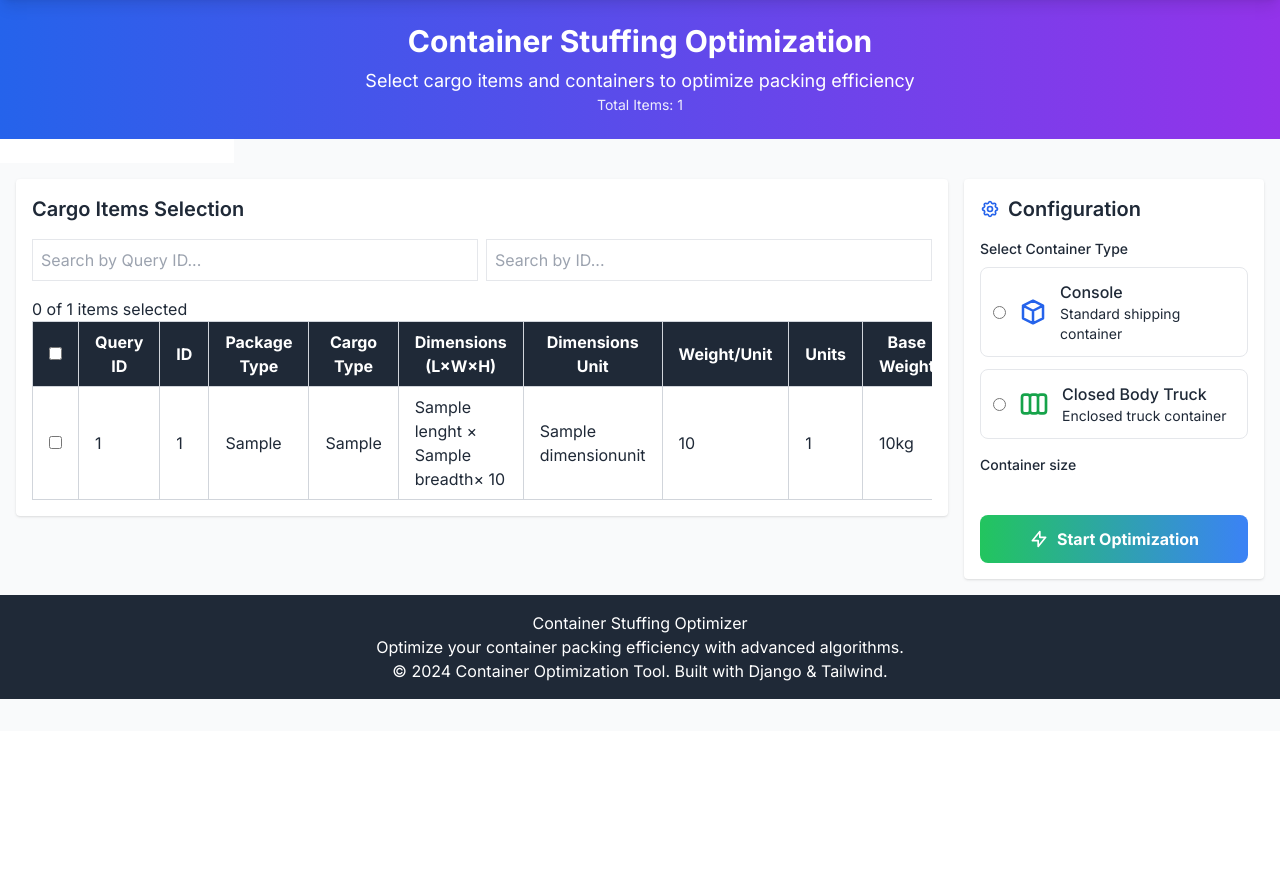
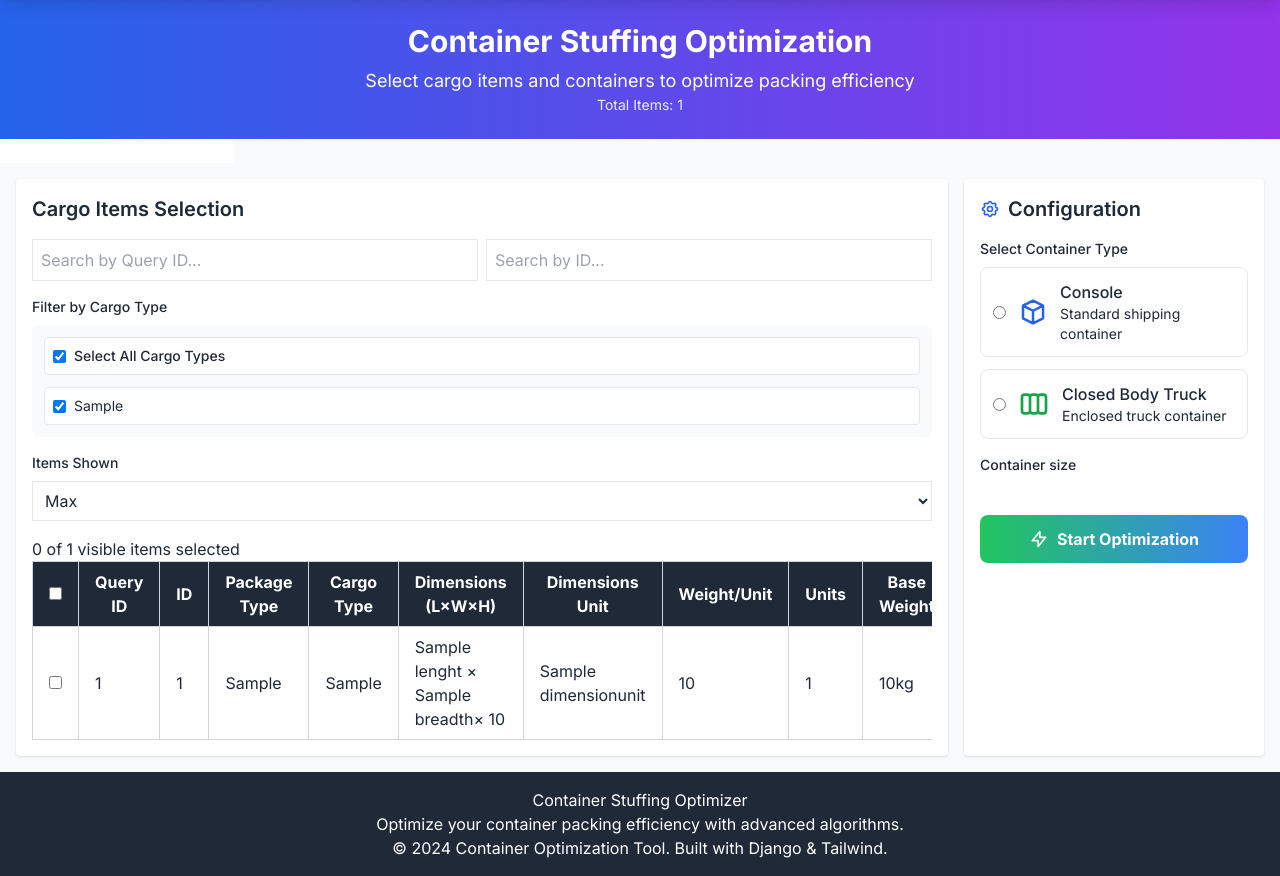
Before and after one commit to ZephyrianDawnstrider/cargo-fit-planner, a Django app: template optimization/templates/optimization/upload.html in a window 1280 px wide. Shown: the part 69-945 px from the top of the page. Before the commit the page ends 768 px from the top, so only its background shows below. Run offline with Django 5.2, Linux system fonts and the light colour scheme; the template is opened without the code that fills it: most values are stand-ins (such as "Sample title", 1, 10 or a date in 2020); form fields are guessed from the names that the template uses; some libraries are stand-ins or nearby versions.

Commit message:
frount end change

```diff
--- a/optimization/templates/optimization/upload.html
+++ b/optimization/templates/optimization/upload.html
@@ -128,38 +128,60 @@
             dropdownCssClass: "tailwind-select2"
         });
 
-        // Search functionality for cargo items
-        function filterRows() {
+        // Combined filter function for cargo items
+        function updateTable() {
             const queryId = document.getElementById('search-query-id').value.toLowerCase().trim();
             const id = document.getElementById('search-id').value.toLowerCase().trim();
+            const selectedCargoTypes = Array.from(document.querySelectorAll('.cargo-type-checkbox:checked')).map(cb => cb.value);
+            const itemsPerPage = document.getElementById('items-per-page').value;
             const rows = document.querySelectorAll('tbody tr');
+            let visibleCount = 0;
             rows.forEach(row => {
                 const rowQueryId = row.cells[1].textContent.toLowerCase().trim();
                 const rowId = row.cells[2].textContent.toLowerCase().trim();
+                const cargoType = row.cells[4].textContent.trim();
                 const matchesQueryId = rowQueryId.includes(queryId) || queryId === '';
                 const matchesId = rowId.includes(id) || id === '';
-                if (matchesQueryId && matchesId) {
+                const matchesCargo = selectedCargoTypes.length === 0 || selectedCargoTypes.includes(cargoType);
+                if (matchesQueryId && matchesId && matchesCargo && (itemsPerPage === 'max' || visibleCount < parseInt(itemsPerPage))) {
                     row.style.display = '';
+                    visibleCount++;
                 } else {
                     row.style.display = 'none';
                 }
             });
+            updateSelectedCount();
         }
 
-        document.getElementById('search-query-id').addEventListener('input', filterRows);
-        document.getElementById('search-id').addEventListener('input', filterRows);
+        document.getElementById('search-query-id').addEventListener('input', updateTable);
+        document.getElementById('search-id').addEventListener('input', updateTable);
 
-        // Update selected count
+        // Cargo type filter listeners
+        document.querySelectorAll('.cargo-type-checkbox').forEach(cb => {
+            cb.addEventListener('change', updateTable);
+        });
+        document.getElementById('select-all-cargo-types').addEventListener('change', function() {
+            document.querySelectorAll('.cargo-type-checkbox').forEach(cb => cb.checked = this.checked);
+            updateTable();
+        });
+
+        // Items per page listener
+        document.getElementById('items-per-page').addEventListener('change', updateTable);
+
+        // Update selected count based on visible items
         function updateSelectedCount() {
-            const selected = document.querySelectorAll('.dimension-checkbox:checked').length;
-            const total = {{ dimensions|length }};
-            document.getElementById('selected-count').textContent = selected + ' of ' + total + ' items selected';
+            const visibleRows = Array.from(document.querySelectorAll('tbody tr')).filter(row => row.style.display !== 'none');
+            const selected = visibleRows.filter(row => row.querySelector('.dimension-checkbox').checked).length;
+            const total = visibleRows.length;
+            document.getElementById('selected-count').textContent = selected + ' of ' + total + ' visible items selected';
         }
 
-        // Select all checkboxes functionality
+        // Select all checkboxes functionality (only visible)
         document.getElementById('select-all').addEventListener('change', function() {
-            const checkboxes = document.querySelectorAll('.dimension-checkbox');
-            checkboxes.forEach(cb => cb.checked = this.checked);
+            const visibleRows = Array.from(document.querySelectorAll('tbody tr')).filter(row => row.style.display !== 'none');
+            visibleRows.forEach(row => {
+                row.querySelector('.dimension-checkbox').checked = this.checked;
+            });
             updateSelectedDimensions();
             updateSelectedCount();
         });
@@ -249,6 +271,9 @@
                 document.getElementById('container-info').style.display = 'none';
             }
         });
+
+        // Initial update
+        updateTable();
     });
 </script>
 {% endblock %}
@@ -276,6 +301,35 @@
                     <div class="mb-4 grid grid-cols-1 md:grid-cols-2 gap-2">
                         <input type="text" id="search-query-id" placeholder="Search by Query ID..." class="border p-2 w-full bg-white dark:bg-gray-700 text-gray-800 dark:text-white">
                         <input type="text" id="search-id" placeholder="Search by ID..." class="border p-2 w-full bg-white dark:bg-gray-700 text-gray-800 dark:text-white">
+                    </div>
+                    <div class="mb-4">
+                        <label class="block text-sm font-medium text-gray-800 dark:text-white mb-2">Filter by Cargo Type</label>
+                        <div id="cargo-type-container" class="bg-gray-50 dark:bg-gray-700 p-3 rounded-lg">
+                            <label class="flex items-center mb-3 p-2 bg-white dark:bg-gray-600 rounded border cursor-pointer hover:bg-gray-100 dark:hover:bg-gray-500 transition-colors">
+                                <input type="checkbox" id="select-all-cargo-types" checked class="mr-2">
+                                <span class="text-sm font-medium text-gray-800 dark:text-white">Select All Cargo Types</span>
+                            </label>
+                            <div class="grid grid-cols-1 gap-2">
+                                {% for cargo_type in unique_cargo_types %}
+                                <label class="flex items-center p-2 bg-white dark:bg-gray-600 rounded border cursor-pointer hover:bg-gray-100 dark:hover:bg-gray-500 transition-colors">
+                                    <input type="checkbox" class="cargo-type-checkbox mr-2" value="{{ cargo_type }}" checked>
+                                    <span class="text-sm text-gray-800 dark:text-white">{{ cargo_type }}</span>
+                                </label>
+                                {% endfor %}
+                            </div>
+                        </div>
+                    </div>
+                    <div class="mb-4">
+                        <label for="items-per-page" class="block text-sm font-medium text-gray-800 dark:text-white mb-2">Items Shown</label>
+                        <select id="items-per-page" class="border p-2 w-full bg-white dark:bg-gray-700 text-gray-800 dark:text-white">
+                            <option value="10">10</option>
+                            <option value="20">20</option>
+                            <option value="30">30</option>
+                            <option value="40">40</option>
+                            <option value="50">50</option>
+                            <option value="70">70</option>
+                            <option value="max" selected>Max</option>
+                        </select>
                     </div>
                     <p id="selected-count" class="text-gray-800 dark:text-white">0 of {{ dimensions|length }} items selected</p>
                     <div class="overflow-auto max-h-96">
--- a/optimization/views.py
+++ b/optimization/views.py
@@ -215,9 +215,11 @@ def upload_view(request):
 
     # Get dimensions for display
     dimensions = Dimensions.objects.all()
+    unique_cargo_types = list(Dimensions.objects.values_list('CargoType', flat=True).distinct())
     context = {
         'form': form,
-        'dimensions': dimensions
+        'dimensions': dimensions,
+        'unique_cargo_types': unique_cargo_types
     }
     return render(request, 'optimization/upload.html', context)
 
```
Also changed, not shown: TODO.md (+4 -13 lines), 1 other file.
